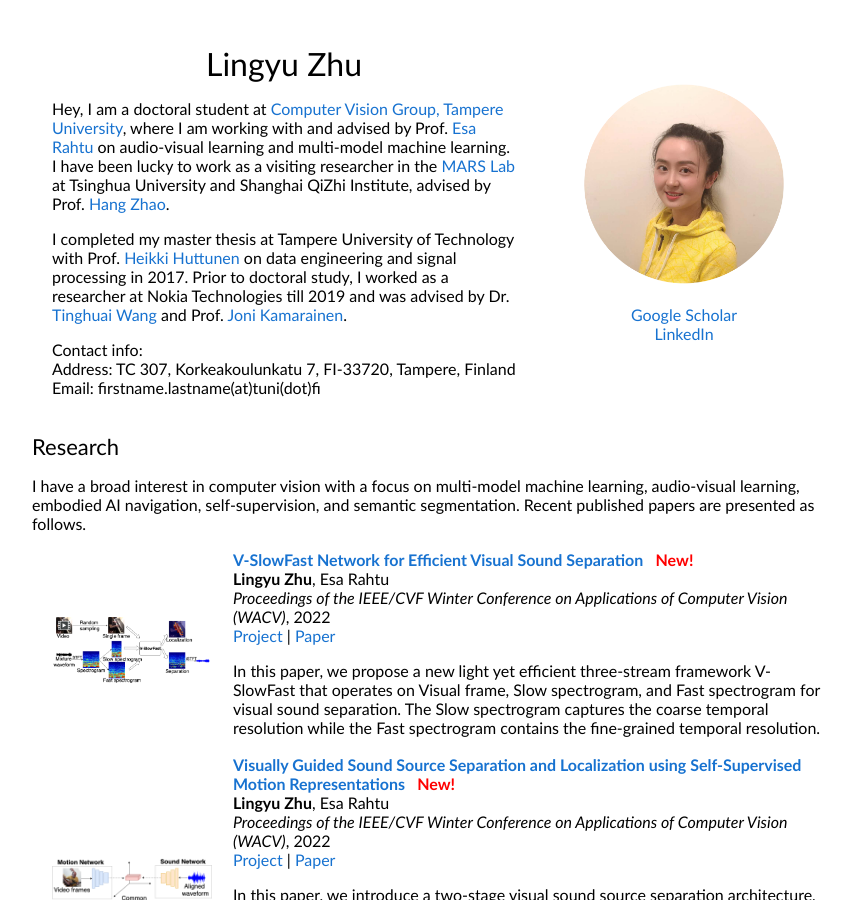
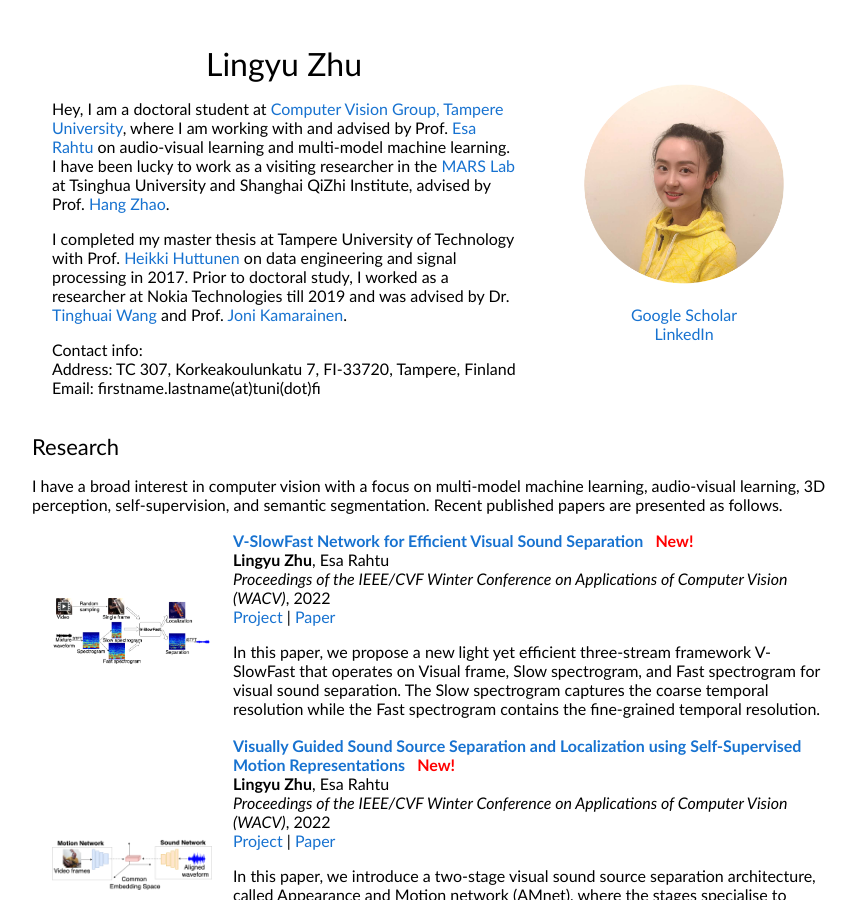
Before and after one commit to ly-zhu/ly-zhu.github.io, a Jekyll site: the page index.html, which Jekyll copies as it is, in a window 1280 px wide and 900 px high. Shown: the whole window, without its empty margins (208-1064 px from the left). Built offline with Jekyll 4.4.1, drawn with Linux system fonts in a browser that asks for light colours.

Commit message:
3d perception

```diff
--- a/index.html
+++ b/index.html
@@ -54,7 +54,7 @@
       <tr>
         <td width="100%" valign="middle">
           <heading>Research</heading>
-	<p>I have a broad interest in computer vision with a focus on multi-model machine learning, audio-visual learning, embodied AI navigation, self-supervision, and semantic segmentation. Recent published papers are presented as follows.
+	<p>I have a broad interest in computer vision with a focus on multi-model machine learning, audio-visual learning, 3D perception, self-supervision, and semantic segmentation. Recent published papers are presented as follows.
         </p>
 	</td>
     </table>
```
